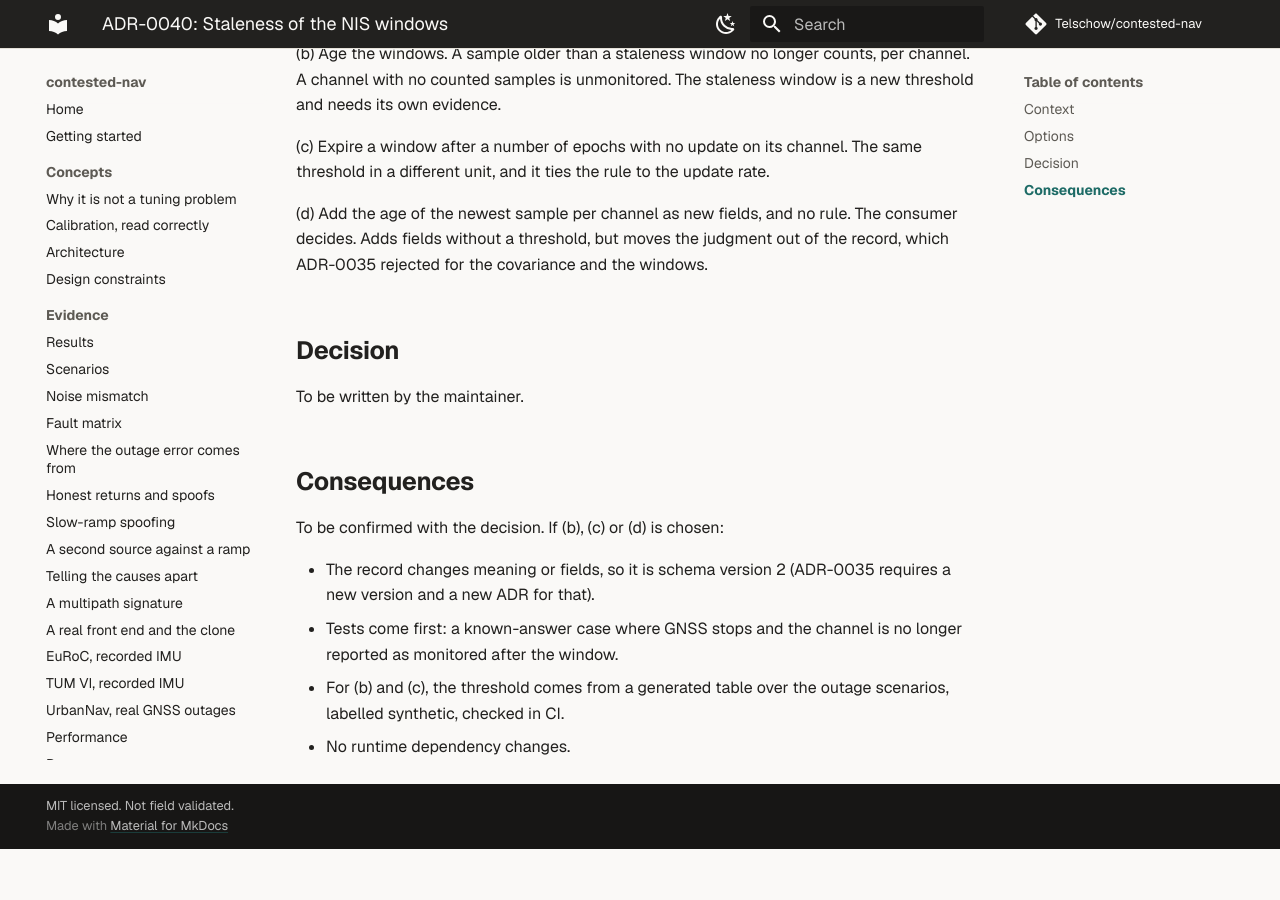
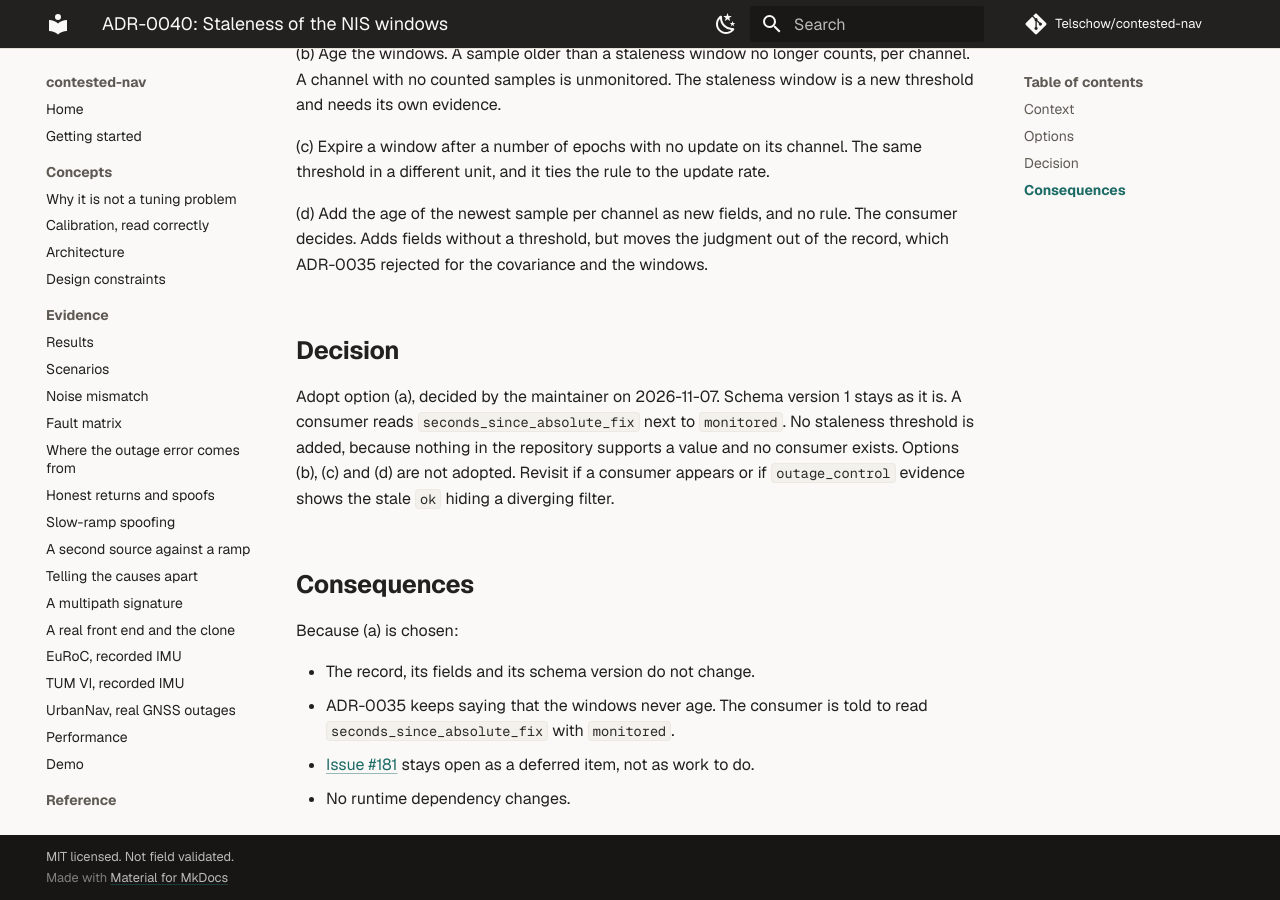
Before and after one commit to Telschow/contested-nav, an MkDocs documentation site: the page built from docs/adr/0040-staleness-of-the-nis-windows.md, in a window 1280 px wide and 900 px high, scrolled down 806 px. Built offline with MkDocs 1.6.1 and Material for MkDocs 9.7.7, drawn with Linux system fonts in a browser that asks for light colours; comment, search, counter and statistics services are not loaded; before the commit the page ends 1655 px from its top, so only the background shows below that; some of the changed text lies outside the part shown.

Commit message:
docs(adr): decisions for ADR-0025, 0026, 0040 and 0041, as decided by the maintainer (#282)
Co-Authored-By: Claude Sonnet 5.5 <noreply@anthropic.com>
Claude-Session: https://claude.ai/code/session_011kcqHScTnnxa1dRawTRkzb

```diff
--- a/docs/adr/0040-staleness-of-the-nis-windows.md
+++ b/docs/adr/0040-staleness-of-the-nis-windows.md
@@ -24,13 +24,13 @@ A staleness rule needs a threshold, the age after which a sample no longer count
 
 ## Decision
 
-To be written by the maintainer.
+Adopt option (a), decided by the maintainer on 2026-11-07. Schema version 1 stays as it is. A consumer reads `seconds_since_absolute_fix` next to `monitored`. No staleness threshold is added, because nothing in the repository supports a value and no consumer exists. Options (b), (c) and (d) are not adopted. Revisit if a consumer appears or if `outage_control` evidence shows the stale `ok` hiding a diverging filter.
 
 ## Consequences
 
-To be confirmed with the decision. If (b), (c) or (d) is chosen:
+Because (a) is chosen:
 
-- The record changes meaning or fields, so it is schema version 2 (ADR-0035 requires a new version and a new ADR for that).
-- Tests come first: a known-answer case where GNSS stops and the channel is no longer reported as monitored after the window.
-- For (b) and (c), the threshold comes from a generated table over the outage scenarios, labelled synthetic, checked in CI.
+- The record, its fields and its schema version do not change.
+- ADR-0035 keeps saying that the windows never age. The consumer is told to read `seconds_since_absolute_fix` with `monitored`.
+- [Issue #181](https://github.com/Telschow/contested-nav/issues/181) stays open as a deferred item, not as work to do.
 - No runtime dependency changes.
```
Also changed, not shown: other parts of docs/adr/0040-staleness-of-the-nis-windows.md (+1 -1 lines), docs/adr/0025-calibrated-stage-one-for-fault-detection.md (+2 -2 lines), docs/adr/0026-urbannav-as-a-real-gnss-dataset.md (+4 -2 lines), docs/adr/0041-a-correlated-error-term-for-the-gnss-update.md (+5 -7 lines), docs/adr/index.md (+4 -4 lines).
